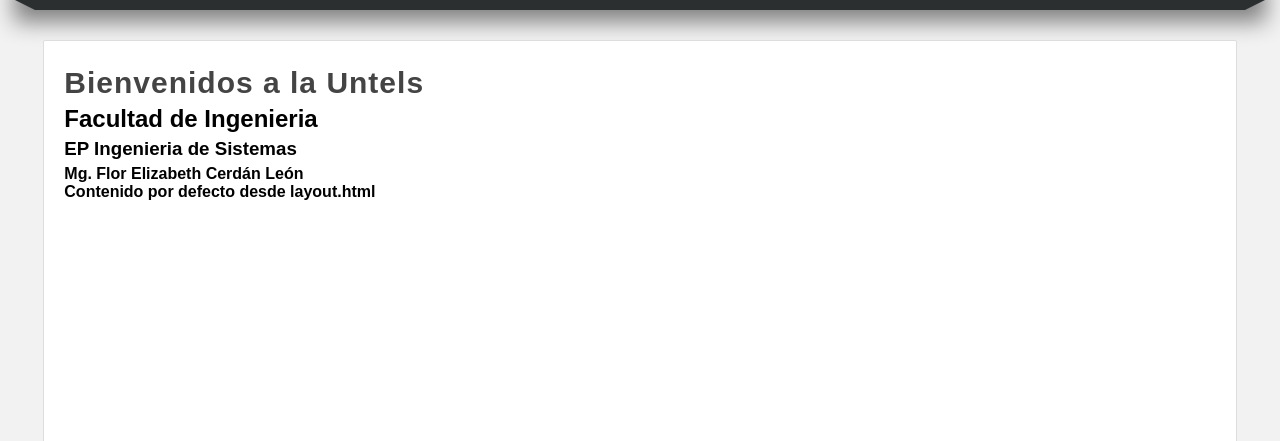
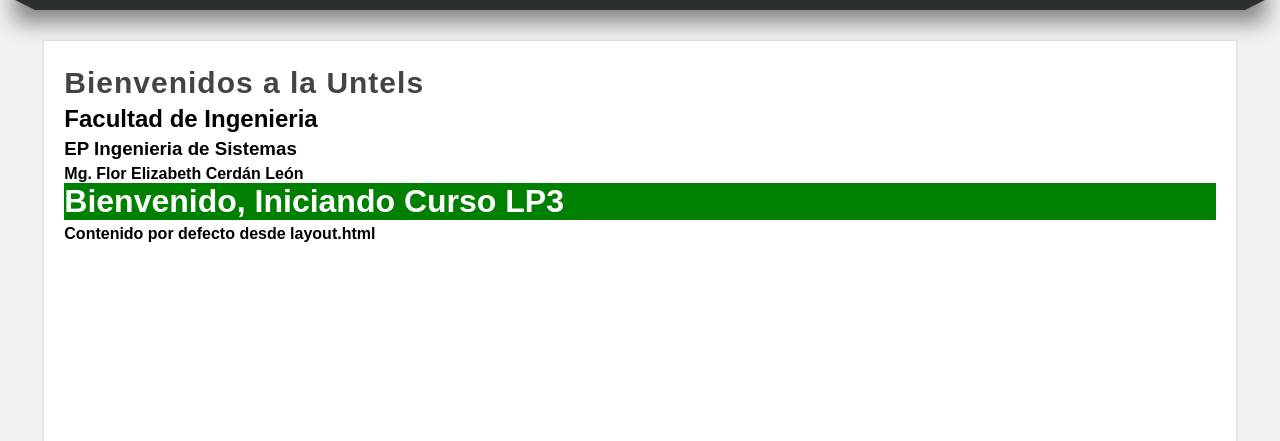
Before and after one commit to cerdanflor/2020-2-LP3S1, a Django app: page /saludo/ in a window 1280 px wide. Shown: the part 182-623 px from the top of the page. Run offline with Django 3.2, Linux system fonts and the light colour scheme.

Commit message:
Semana 11 - Filtros personalizados

```diff
--- a/ProyectosDJango/s07proyecto002/miapp/templates/saludo.html
+++ b/ProyectosDJango/s07proyecto002/miapp/templates/saludo.html
@@ -4,10 +4,14 @@
 
 {% endblock title %}
 
-{%     block content %}
+{%  block content %}
     <h1 class="title">Bienvenidos a la Untels</h1>
     <h2>Facultad de Ingenieria</h2>
     <h3>EP Ingenieria de Sistemas</h3>
     <h4>{{autor_saludo}}</h4>
-    {{block.super}}
+    {% load filters %}
+        {{"Iniciando Curso LP3"|saludo|safe}}
+    <p>
+        {{block.super}}
+    </p>
 {% endblock content %}
--- /dev/null
+++ b/ProyectosDJango/s07proyecto002/miapp/templatetags/filters.py
@@ -0,0 +1,7 @@
+from django import template
+
+register = template.Library()
+
+@register.filter(name='saludo')
+def saludo(valor):
+    return f"<h1 style='background:green; color:white;'> Bienvenido, {valor} </h1>"
```
Also changed, not shown: ProyectosDJango/s07proyecto002/miapp/templatetags/__init__.py (added).
